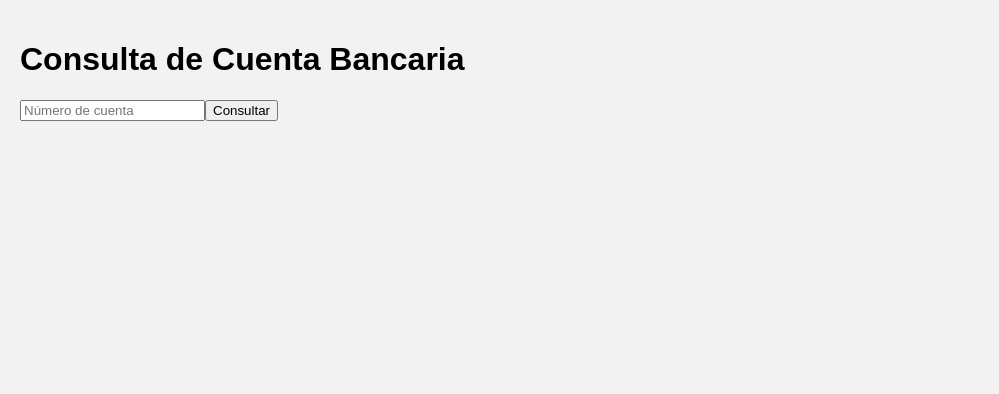
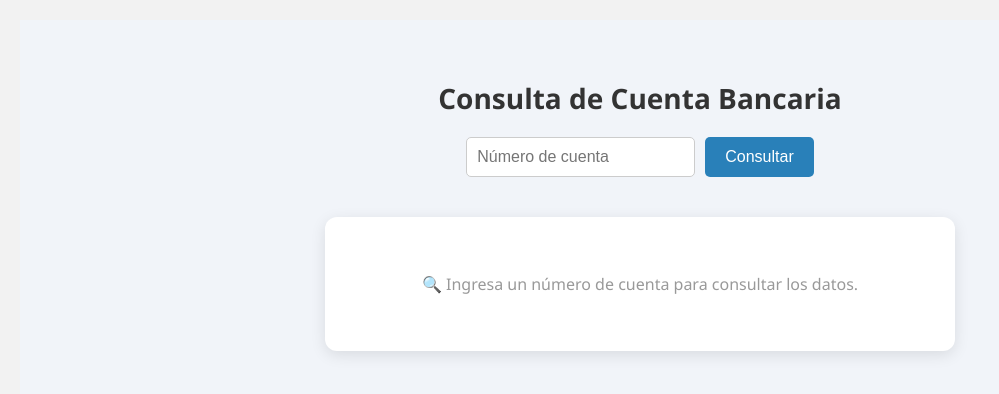
Before and after one commit to MENDOZA2414/banco-nexus, a React (Vite) app in the folder frontend/: page / in a window 1280 px wide. Shown: the top 394 px of the page, without its empty margins (0-999 px from the left). Built offline with nearby package versions, Linux system fonts and the light colour scheme.

Commit message:
Mejora de diseño form consulta de cuenta bancaria

```diff
--- a/frontend/package.json
+++ b/frontend/package.json
@@ -9,7 +9,8 @@
   },
   "dependencies": {
     "react": "^19.1.0",
-    "react-dom": "^19.1.0"
+    "react-dom": "^19.1.0",
+    "react-icons": "^5.5.0"
   },
   "devDependencies": {
     "@vitejs/plugin-react": "^4.4.1",
--- a/frontend/src/components/CuentaForm.jsx
+++ b/frontend/src/components/CuentaForm.jsx
@@ -11,16 +11,45 @@ const CuentaForm = ({ onBuscar }) => {
   };
 
   return (
-    <form onSubmit={handleSubmit}>
+    <form onSubmit={handleSubmit} style={styles.form}>
       <input
         type="text"
         placeholder="Número de cuenta"
         value={numeroCuenta}
         onChange={(e) => setNumeroCuenta(e.target.value)}
+        style={styles.input}
       />
-      <button type="submit">Consultar</button>
+      <button type="submit" style={styles.button}>
+        Consultar
+      </button>
     </form>
   );
 };
 
+const styles = {
+  form: {
+    display: 'flex',
+    gap: '10px',
+    marginBottom: '20px',
+    justifyContent: 'center',
+  },
+  input: {
+    padding: '10px',
+    fontSize: '16px',
+    borderRadius: '5px',
+    border: '1px solid #ccc',
+    flex: '1',
+    maxWidth: '300px',
+  },
+  button: {
+    padding: '10px 20px',
+    fontSize: '16px',
+    backgroundColor: '#2980b9',
+    color: '#fff',
+    border: 'none',
+    borderRadius: '5px',
+    cursor: 'pointer',
+  },
+};
+
 export default CuentaForm;
--- a/frontend/src/components/CuentaInfo.jsx
+++ b/frontend/src/components/CuentaInfo.jsx
@@ -1,23 +1,64 @@
+import { FaArrowDown, FaArrowUp, FaMoneyBillWave } from 'react-icons/fa';
+
 const CuentaInfo = ({ cuenta }) => {
   if (!cuenta) return null;
 
   return (
-    <div>
-      <h2>Cuenta</h2>
+    <div style={styles.card}>
+      <h2 style={styles.heading}><FaMoneyBillWave style={styles.icon} /> Cuenta</h2>
       <p><strong>Número:</strong> {cuenta.cuenta}</p>
       <p><strong>Cliente:</strong> {cuenta.cliente}</p>
       <p><strong>Saldo:</strong> ${cuenta.saldo}</p>
 
-      <h3>Transacciones</h3>
-      <ul>
-        {cuenta.transacciones.map((t, i) => (
-          <li key={i}>
-            {t.tipo} - ${t.monto} - {new Date(t.fecha).toLocaleString()}
-          </li>
-        ))}
-      </ul>
+      <h3 style={{ marginTop: '20px' }}>Transacciones</h3>
+      {cuenta.transacciones.length === 0 ? (
+        <p>Sin transacciones registradas.</p>
+      ) : (
+        <ul style={styles.lista}>
+          {cuenta.transacciones.map((t, i) => (
+            <li key={i} style={styles.transaccion}>
+              {t.tipo === 'deposito' ? <FaArrowUp color="green" /> : <FaArrowDown color="red" />}
+              <span style={{ marginLeft: 10 }}>
+                {t.tipo} - ${t.monto} - {new Date(t.fecha).toLocaleString()}
+              </span>
+            </li>
+          ))}
+        </ul>
+      )}
     </div>
   );
 };
 
+const styles = {
+  card: {
+    backgroundColor: '#ffffff',
+    padding: '30px',
+    borderRadius: '12px',
+    boxShadow: '0 4px 15px rgba(0,0,0,0.1)',
+    fontFamily: 'Segoe UI, sans-serif',
+    marginTop: '20px',
+  },
+  heading: {
+    fontSize: '22px',
+    marginBottom: '10px',
+    display: 'flex',
+    alignItems: 'center',
+    gap: '10px',
+  },
+  icon: {
+    color: '#2980b9',
+  },
+  lista: {
+    listStyle: 'none',
+    paddingLeft: 0,
+    marginTop: '10px',
+  },
+  transaccion: {
+    display: 'flex',
+    alignItems: 'center',
+    marginBottom: '8px',
+    fontSize: '16px',
+  },
+};
+
 export default CuentaInfo;
--- a/frontend/src/pages/CuentaConsulta.jsx
+++ b/frontend/src/pages/CuentaConsulta.jsx
@@ -19,13 +19,55 @@ const CuentaConsulta = () => {
   };
 
   return (
-    <div>
-      <h1>Consulta de Cuenta Bancaria</h1>
+    <div style={styles.wrapper}>
+      <h1 style={styles.title}>Consulta de Cuenta Bancaria</h1>
       <CuentaForm onBuscar={manejarBusqueda} />
-      {error && <p style={{ color: 'red' }}>{error}</p>}
-      <CuentaInfo cuenta={cuenta} />
+
+      {error && <p style={styles.error}>{error}</p>}
+
+      {!cuenta && !error && (
+        <div style={styles.placeholder}>
+          <p>🔍 Ingresa un número de cuenta para consultar los datos.</p>
+        </div>
+      )}
+
+      {cuenta && <CuentaInfo cuenta={cuenta} />}
     </div>
   );
 };
 
+const styles = {
+  wrapper: {
+    minHeight: '100vh',
+    backgroundColor: '#f1f4f9',
+    display: 'flex',
+    flexDirection: 'column',
+    alignItems: 'center',
+    padding: '40px 20px',
+    fontFamily: 'Segoe UI, sans-serif',
+  },
+  title: {
+    fontSize: '28px',
+    marginBottom: '20px',
+    color: '#333',
+    textAlign: 'center',
+  },
+  error: {
+    color: '#c0392b',
+    fontWeight: 'bold',
+    marginTop: '10px',
+  },
+  placeholder: {
+    backgroundColor: '#fff',
+    padding: '40px',
+    marginTop: '20px',
+    borderRadius: '12px',
+    width: '100%',
+    maxWidth: '550px',
+    textAlign: 'center',
+    color: '#999',
+    boxShadow: '0 4px 15px rgba(0,0,0,0.1)',
+  },
+};
+
 export default CuentaConsulta;
```
Also changed, not shown: 1 other file (tests, documents, lock files or other folders).
